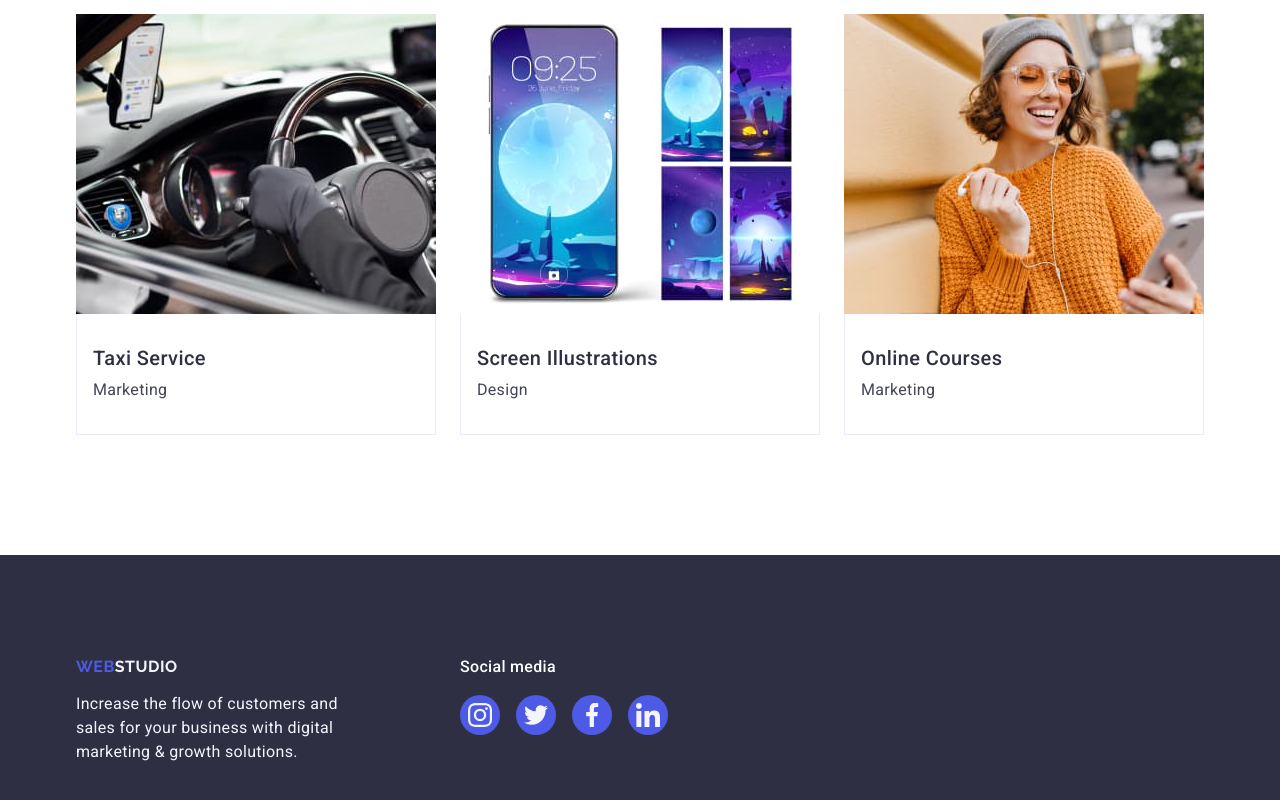
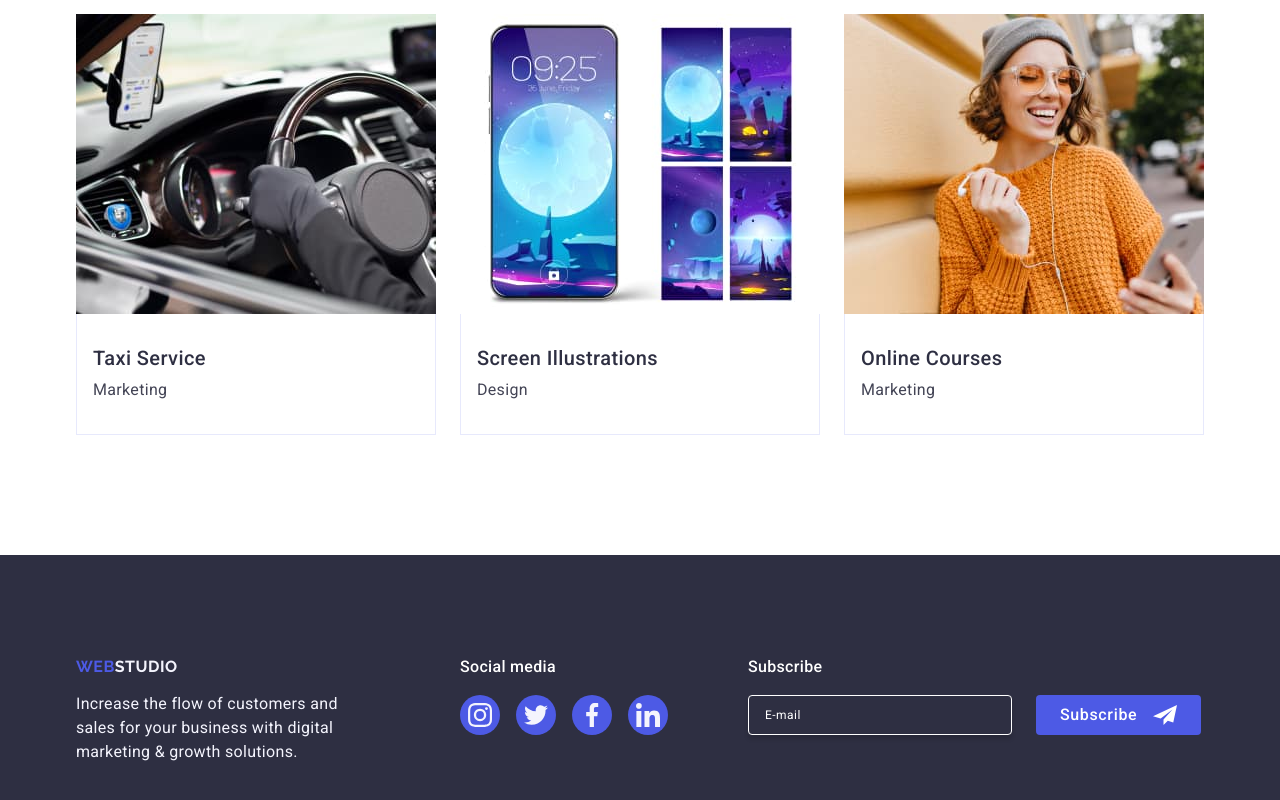
Before and after one commit to dr-jeky11/goit-markup-hw-05, a plain HTML site: page index.html in a window 1280 px wide. Shown: the part 2628-3428 px from the top of the page. Drawn offline with nearby package versions, Linux system fonts and the light colour scheme.

Commit message:
footer added

```diff
--- a/css/styles.css
+++ b/css/styles.css
@@ -317,6 +317,7 @@ p {
   padding: 16px 32px;
   display: block;
   margin: 0 auto;
+  border: none;
   border-radius: 4px;
   background: #4d5ae5;
   box-shadow: 0px 4px 4px 0px rgba(0, 0, 0, 0.15);
@@ -670,6 +671,10 @@ p {
   max-width: 264px;
 }
 
+.footer-social-container {
+  margin-right: 80px;
+}
+
 .social-media-footer {
   font-weight: 500;
   font-size: 16px;
@@ -703,3 +708,65 @@ p {
 .icon-link-footer:focus {
   background-color: #31d0aa;
 }
+
+.footer-subscribe-title {
+  color: #fff;
+  font-size: 16px;
+  font-weight: 500;
+  line-height: 1.5;
+  letter-spacing: 0.02em;
+  margin-bottom: 16px;
+}
+
+.footer-input-wraper {
+  display: flex;
+  gap: 24px;
+}
+
+.footer-input {
+  padding: 8px 16px;
+  height: 40px;
+  min-width: 264px;
+  color: #fff;
+  font-size: 12px;
+  line-height: 2;
+  letter-spacing: 0.04em;
+  background-color: transparent;
+  border-radius: 4px;
+  border: 1px solid #fff;
+  box-shadow: 0px 4px 4px 0px rgba(0, 0, 0, 0.15);
+}
+
+.footer-input::placeholder {
+  color: #fff;
+  font-size: 12px;
+  line-height: 2;
+  letter-spacing: 0.04em;
+}
+
+.footer-btn {
+  display: flex;
+  justify-content: center;
+  align-items: center;
+  padding: 8px 24px;
+  border-radius: 4px;
+  background: #4d5ae5;
+  color: #fff;
+  text-align: center;
+  font-size: 16px;
+  font-weight: 500;
+  line-height: 1.5;
+  letter-spacing: 0.04em;
+  border: none;
+  transition: background-color 250ms cubic-bezier(0.4, 0, 0.2, 1);
+}
+
+.footer-subscribe-icon {
+  margin-left: 16px;
+  fill: #ffffff;
+}
+
+.footer-btn:hover,
+.footer-btn:focus {
+  background-color: #404bbf;
+}
--- a/index.html
+++ b/index.html
@@ -524,6 +524,26 @@
             </li>
           </ul>
         </div>
+        <div class="footer-subscribe">
+          <p class="footer-subscribe-title">Subscribe</p>
+          <form class="footer-form">
+            <label for="footer-email"></label>
+            <div class="footer-input-wraper">
+              <input
+                type="email"
+                name="footer-email"
+                id="footer-email"
+                class="footer-input"
+                placeholder="E-mail" />
+              <button type="submit" class="footer-btn">
+                Subscribe
+                <svg class="footer-subscribe-icon" width="24" height="24">
+                  <use href="./images/icons.svg#icon-subscribe"></use>
+                </svg>
+              </button>
+            </div>
+          </form>
+        </div>
       </div>
     </footer>
   </body>
```
